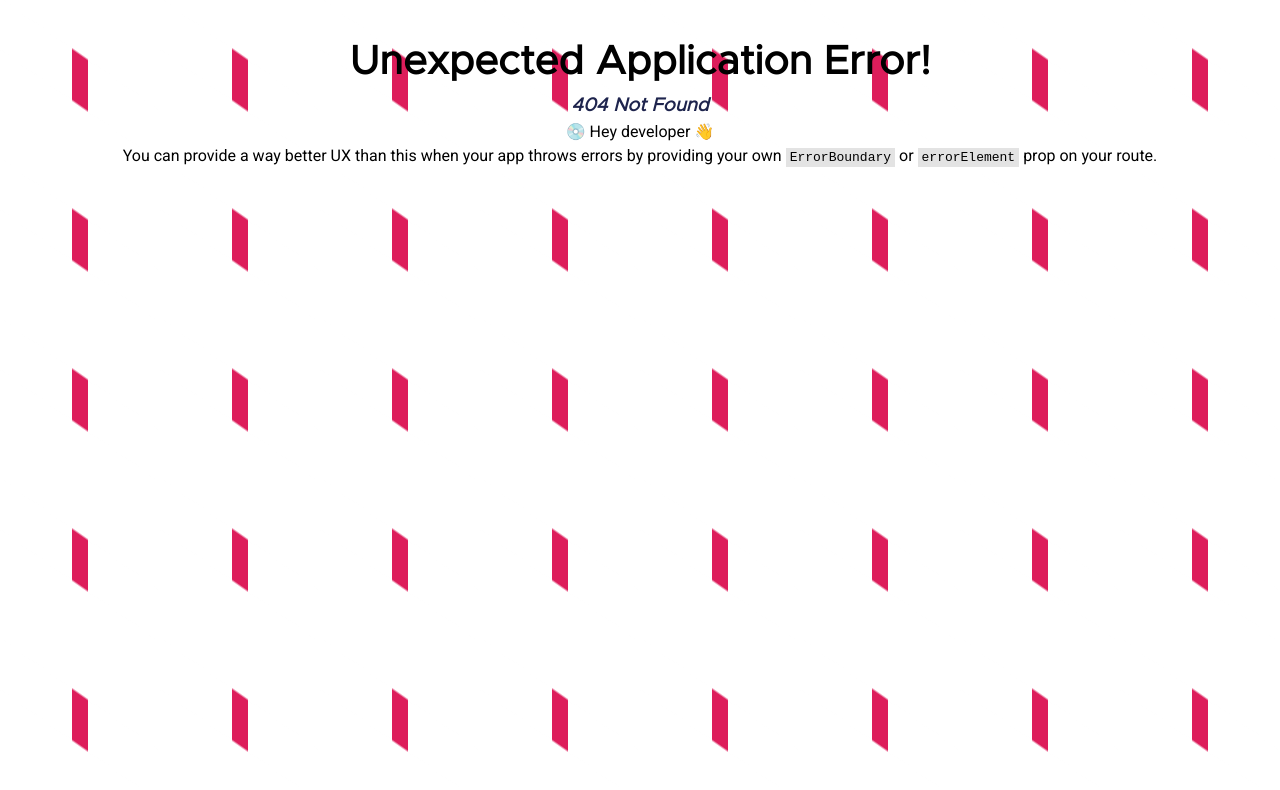
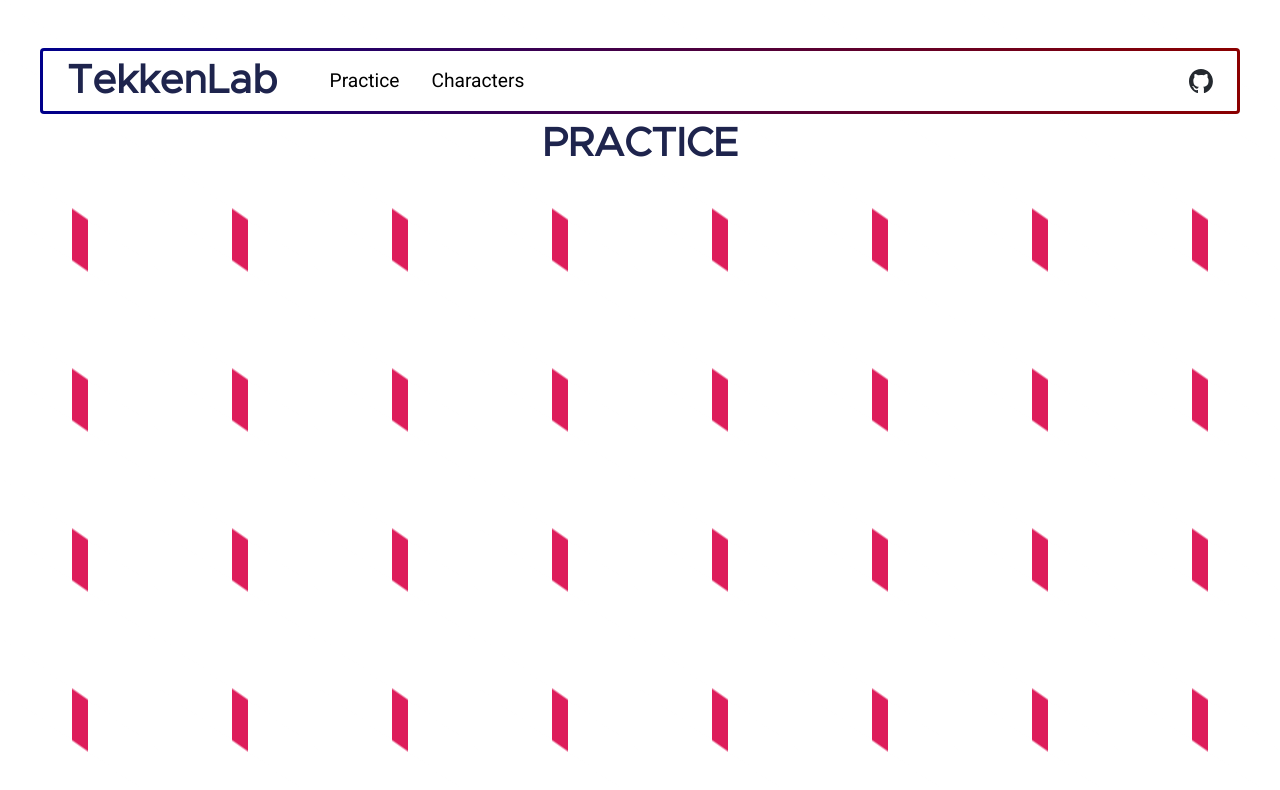
Before and after one commit to 0xZTD/tekken-lab, a React (Vite) app: page /tekkenLab/practice in a window 1280 px wide. Before the commit this address had no page. Shown: the top 790 px of the page. Built offline with nearby package versions, Linux system fonts and the light colour scheme.

Commit message:
add: outlet

```diff
--- a/src/App.jsx
+++ b/src/App.jsx
@@ -1,13 +1,13 @@
 import "./App.css";
-import Header from "@components/header/header.jsx";
-import MainContent from "@components/mainContent/mainContent.jsx";
+import Header from "@components/shared/header/header.jsx";
+import { Outlet } from "react-router-dom";
 
 function App() {
   return (
     <>
       <div className="width-wrapper">
         <Header />
-        <MainContent />
+        <Outlet />
       </div>
     </>
   );
```
Also changed, not shown: src/main.jsx (+12 -0 lines), src/components/shared/header/header.css (renamed from src/components/header/header.css), src/components/shared/header/header.jsx (renamed from src/components/header/header.jsx).
